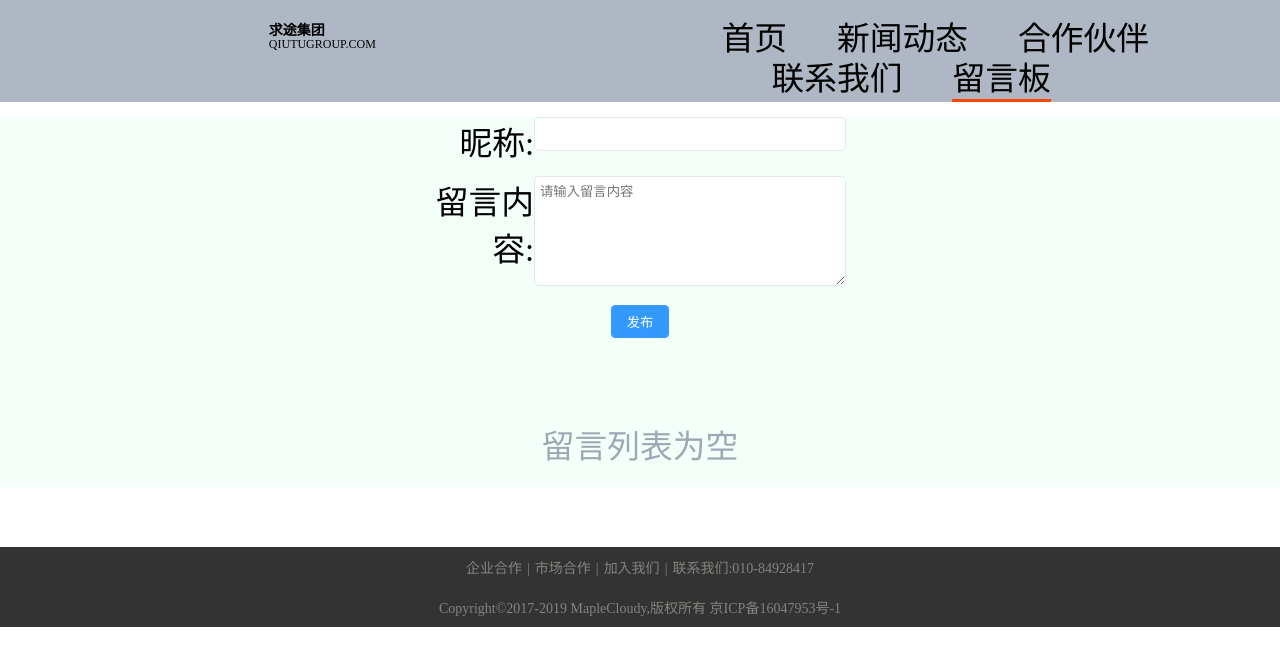
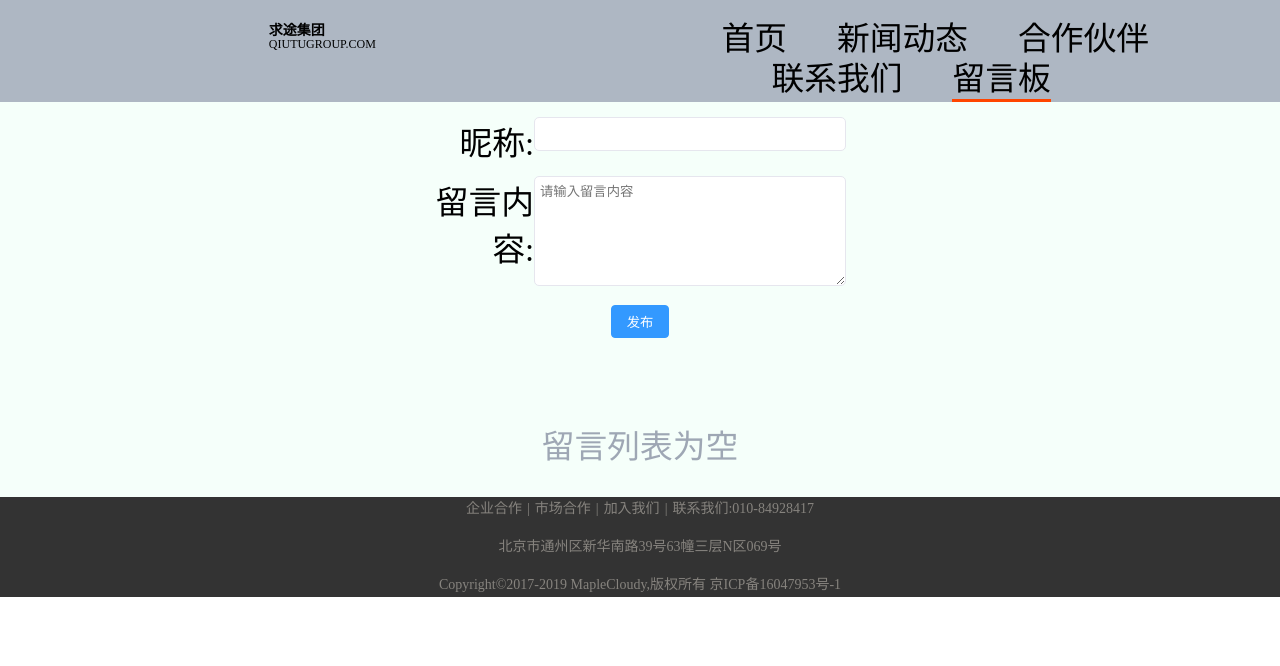
Before and after one commit to cocozhang2017/zhumengedu, a Vue app: page /LeavingMessage in a window 1280 px wide. Shown: the top 666 px of the page. Built offline with nearby package versions, Linux system fonts and the light colour scheme.

Commit message:
留言板以及底部内容修改

```diff
--- a/src/App.vue
+++ b/src/App.vue
@@ -45,7 +45,8 @@ export default {
 <style>
     @import "../static/css/mobile.css";
 #app {
-}
+    background-color: #F5FFFA;
+     }
     html,body{
         padding: 0;
         margin: 0;
--- a/src/components/Footer.vue
+++ b/src/components/Footer.vue
@@ -9,6 +9,9 @@
           <span>|</span>
           <span>联系我们:010-84928417</span>
         </div>
+       <div class="footer-middle">
+           <p>北京市通州区新华南路39号63幢三层N区069号</p>
+       </div>
         <div class="footer-copyright">
           <p>Copyright©2017-2019 MapleCloudy,版权所有 京ICP备16047953号-1</p>
         </div>
@@ -21,18 +24,23 @@
 
 <style scoped>
   .footer {
-    margin-top: 60px;
+    /*margin-top: 60px;*/
     background: #333;
     color: #86837E;
     font-size: 14px;
-    height: 80px;
+    height: 100px;
     text-align: center;
   }
-
   .footer-top {
-    padding-top: 10px;
+      margin-top: 10px;
   }
-
+  .footer-top, .footer-middle,.footer-copyright{
+      height: 24px;
+      line-height: 24px;
+  }
+  .footer-copyright {
+      padding:0;
+  }
   .footer-top > span {
     display: inline-block;
   }
@@ -40,9 +48,4 @@
   .footer-top > span + span {
     margin-left: 5px;
   }
-
-  .footer-copyright {
-    margin-top: 20px;
-  }
-
 </style>
--- a/src/pages/LeavingMessage.vue
+++ b/src/pages/LeavingMessage.vue
@@ -56,7 +56,8 @@
 <style scoped>
     .LM {
         background: #F5FFFA;
-        margin-top:80px;
+        padding-top:80px;
+        height: 100%;
     }
     .message {
         display: flex;
--- a/src/pages/contact.vue
+++ b/src/pages/contact.vue
@@ -71,188 +71,14 @@
             </div>
         </div>
     </div>
-    <!--<div>-->
-    <!--<el-upload-->
-    <!--class="avatar-uploader"-->
-    <!--:data="dataObj"-->
-    <!--action="https://up-z1.qiniup.com"-->
-    <!--list-type="picture-card"-->
-    <!--:show-file-list="false"-->
-    <!--:on-error="handleError"-->
-    <!--:on-success="handleSuccessVideo"-->
-    <!--:on-progress="uploadProcess"-->
-    <!--:before-upload="videoBeforeUpload"-->
-    <!--:on-remove="handleRemove">-->
-    <!--<video v-if="imageUrl.length > 1 && imgFlag == false" controls="controls" :src="[qiniuUrl + '/' + imageUrl]"-->
-    <!--class="avatar"></video>-->
-    <!--<i v-else-if="imageUrl.length < 1 && imgFlag == false" class="el-icon-plus avatar-uploader-icon"></i>-->
-    <!--<el-progress v-if="imgFlag == true" type="circle" :percentage="percent"-->
-    <!--style="margin-top: 20px"></el-progress>-->
-    <!--</el-upload>-->
-    <!--</div>-->
+
 </template>
 
 <script>
     export default {
-        name: 'contact',
-        // data () {
-        //     return {
-        //         qiniuUrl: 'https://up.demoworld.com/',  // 个人七牛访问前缀
-        //         imgFlag: false,
-        //         imageUrl: [],
-        //         percent: 0,
-        //         dialogImageUrl: '',
-        //         dialogVisible: false,
-        //         listObj: {},
-        //         dataObj: {token: '111o8CXprRY-dhCawNZM7LQMNs-4y1pEmUlzbuMExv9:Xqu54BdpgEykaYpZf4IKGJQpaNc=:eyJzY29wZSI6ImIyZXJwIiwiZGVhZGxpbmUiOjE1NjAyMTkxMDB9'} // 此处七牛token写成常量方便调试，正式环境需要获取token
-        //         // dataObj: { token: '111o8CXprRY-dhCawNZM7LQMNs-4y1pEmUlzbuMExv9:Xqu54BdpgEykaYpZf4IKGJQpaNc=:eyJzY29wZSI6ImIyZXJwIiwiZGVhZGxpbmUiOjE1NjAyMTkxMDB9' }
-        //     }
-        // },
-        // methods: {
-        //     handleRemove (file, fileList) {
-        //         this.imageUrl = ''
-        //     },
-        //     handleSuccessVideo (response) {
-        //         console.log(123, response)
-        //         this.imgFlag = false
-        //         this.percent = 0
-        //         if (response.hash) {
-        //             this.imageUrl = response.hash
-        //         } else {
-        //             this.$message.error('视频上传失败，请重新上传！')
-        //         }
-        //     },
-        //     handleError (err, file, fileList) {
-        //         // 上传失败异常处理
-        //         const error = JSON.parse(JSON.stringify(err))
-        //         console.log(err)
-        //         console.log(error)
-        //         this.$message.error(error.status.toString())
-        //         this.imgFlag = false
-        //         this.percent = 0
-        //     },
-        //     videoBeforeUpload (file) {
-        //         console.log(file)
-        //         const _self = this
-        //         const isVideo = file.type === 'video/mp4' || file.type === 'video/ogg' || file.type === 'video/flv' || file.type === 'video/avi' || file.type === 'video/wmv' || file.type === 'video/rmvb'
-        //         const isLt100M = file.size / 1024 / 1024 < 100
-        //         if (!isVideo) {
-        //             this.$message.warning('请上传正确格式的视频！')
-        //             return false
-        //         } else {
-        //             if (!isLt100M) {
-        //                 this.$message.warning('上传视频文件大小不能超过 100MB!')
-        //                 return false
-        //             }
-        //         }
-        //         // 如果要实时获取七牛token 需要使用以下代码
-        //         // const fileName = file.uid;
-        //         // this.listObj[fileName] = {};
-        //         // return new Promise((resolve, reject) => {
-        //         //   getToken().then(response => {
-        //         //     const data = response.data;
-        //         //     if (data.success) {
-        //         //       const tokens = data.data.token;
-        //         //       _self._data.dataObj.token = tokens;
-        //         //       // _self._data.dataObj.key = key
-        //         //       _self.listObj[fileName] = { hasSuccess: false, uid: fileName };
-        //         //       // _self.imgList['skuImageVideo'] = { hasSuccess: false, uid: fileName };
-        //         //       resolve(true);
-        //         //     } else {
-        //         //       this.$message.warning('获取七牛token异常，请刷新后重试！');
-        //         //     }
-        //         //   }).catch(err => {
-        //         //     console.log(err);
-        //         //     reject(false);
-        //         //   });
-        //         // });
-        //     },
-        //     uploadProcess (event, file, fileList) {
-        //         this.imgFlag = true
-        //         console.log(event.percent)
-        //         this.percent = Math.floor(event.percent)
-        //     },
-        // }
+        name: 'contact'
     }
 </script>
-
-<!--<style>-->
-<!--.avatar-uploader .el-upload {-->
-<!--border: 1px dashed #d9d9d9;-->
-<!--border-radius: 6px;-->
-<!--cursor: pointer;-->
-<!--position: relative;-->
-<!--overflow: hidden;-->
-<!--width: 178px;-->
-<!--height: 178px;-->
-<!--}-->
-
-<!--.avatar-uploader .el-upload:hover {-->
-<!--border-color: #409EFF;-->
-<!--}-->
-
-<!--.avatar-uploader-icon {-->
-<!--font-size: 28px;-->
-<!--color: #8c939d;-->
-<!--width: 178px;-->
-<!--height: 178px;-->
-<!--line-height: 178px;-->
-<!--text-align: center;-->
-<!--}-->
-
-<!--.avatar {-->
-<!--width: 178px;-->
-<!--height: 178px;-->
-<!--display: block;-->
-<!--}-->
-
-<!--.image-preview {-->
-<!--width: 178px;-->
-<!--height: 178px;-->
-<!--position: relative;-->
-<!--border: 1px dashed #d9d9d9;-->
-<!--border-radius: 6px;-->
-<!--float: left;-->
-<!--}-->
-
-<!--.image-preview .image-preview-wrapper {-->
-<!--position: relative;-->
-<!--width: 100%;-->
-<!--height: 100%;-->
-<!--}-->
-
-<!--.image-preview .image-preview-wrapper img {-->
-<!--width: 100%;-->
-<!--height: 100%;-->
-<!--}-->
-
-<!--.image-preview .image-preview-action {-->
-<!--position: absolute;-->
-<!--width: 100%;-->
-<!--height: 100%;-->
-<!--left: 0;-->
-<!--top: 0;-->
-<!--cursor: default;-->
-<!--text-align: center;-->
-<!--color: #fff;-->
-<!--opacity: 0;-->
-<!--font-size: 20px;-->
-<!--background-color: rgba(0, 0, 0, .5);-->
-<!--transition: opacity .3s;-->
-<!--cursor: pointer;-->
-<!--text-align: center;-->
-<!--line-height: 200px;-->
-<!--}-->
-
-<!--.image-preview .image-preview-action .el-icon-delete {-->
-<!--font-size: 32px;-->
-<!--}-->
-
-<!--.image-preview:hover .image-preview-action {-->
-<!--opacity: 1;-->
-<!--}-->
-
-<!--</style>-->
 <style scoped>
     .topBox {
         width: 100%;
@@ -297,7 +123,7 @@
         width: 70%;
         margin: 20px auto;
         margin-top: -120px;
-        background: #f1f1f1;
+        background: #F5FFFA;
     }
 
     .contact-us, .contact-address {
@@ -322,11 +148,12 @@
         height: 60px;
     }
     .contact-us-right-top>img,.contact-address-right-top>img {
-        line-height:40px;
+        height: 20px;
+        line-height:20px;
     }
     .contact-us-right-top>span,.contact-address-right-top>span {
         display:inline-block;
-        line-height:40px;
-         vertical-align: top;
+        line-height:20px;
+        vertical-align: top;
     }
 </style>
```
Also changed, not shown: src/assets/img/lxwm.png.
